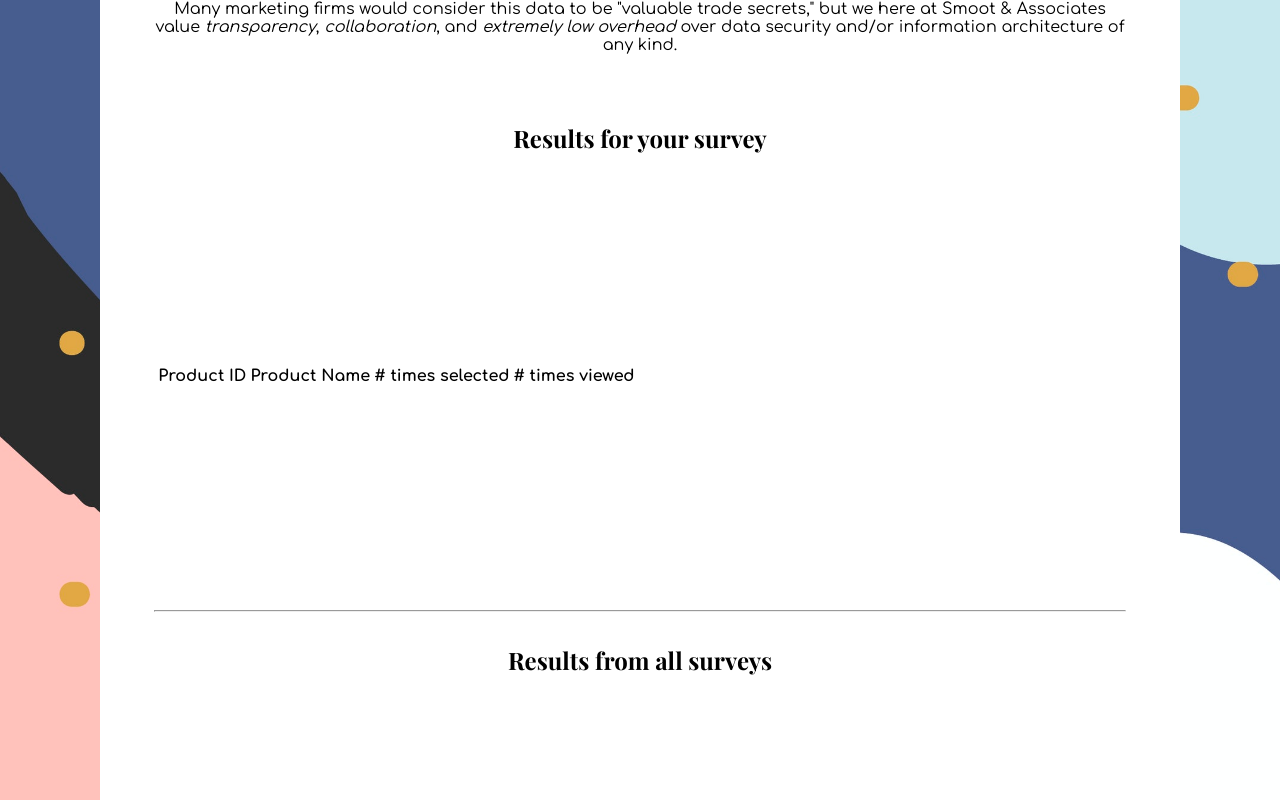
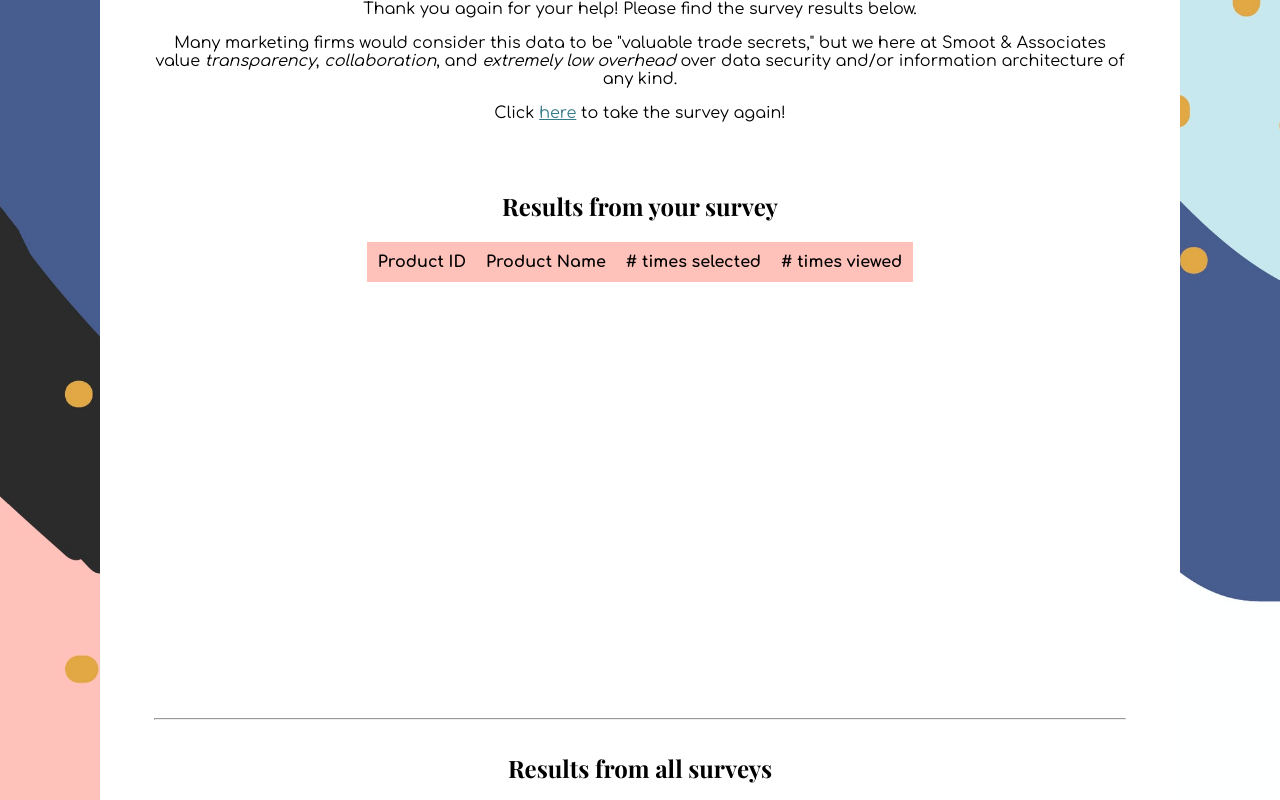
Before and after one commit to smooto/gift-shop-lab, a plain HTML site: page results.html in a window 1280 px wide. Shown: the part 196-996 px from the top of the page. Drawn offline with nearby package versions, Linux system fonts and the light colour scheme.

Commit message:
finalize stylistic minutiae

```diff
--- a/results.html
+++ b/results.html
@@ -17,12 +17,18 @@
         <header>
             <h1>Consumer Interest Survey</h1>
             <p>
+                Thank you again for your help! Please find the survey results below.
+            </p>
+            <p>
                 Many marketing firms would consider this data to be "valuable trade secrets," but we here at Smoot & Associates value <em>transparency</em>, <em>collaboration</em>, and <em>extremely low overhead</em> over data security and/or information architecture of any kind.
+            </p>
+            <p>
+                Click <a href="/">here</a> to take the survey again!
             </p>
         </header>
 
         <main>
-            <h2>Results for your survey</h2>
+            <h2>Results from your survey</h2>
             <section id="this-session" class="viz-section">
 
                 <table>
--- a/scripts/data-viz.js
+++ b/scripts/data-viz.js
@@ -33,7 +33,7 @@ export function createRadarChart(arrayOfResults, parentCanvas) {
     const viewsArray = arrayOfResults.map(result => result.views);
     const selectionsArray = arrayOfResults.map(result => result.selections);
 
-    Chart.defaults.global.defaultFontFamily= "Comfortaa";
+    Chart.defaults.global.defaultFontFamily = 'Comfortaa';
     const ctx = parentCanvas.getContext('2d');
     new Chart(ctx, {
         type: 'radar',
--- a/styles/data-viz-styles.css
+++ b/styles/data-viz-styles.css
@@ -9,3 +9,16 @@
     height: 50%;
     width: 50%;
 }
+
+table {
+    border-collapse: collapse;
+    border: 1px solid #ffc2bb;
+}
+
+thead {
+    background-color: #ffc2bb;
+}
+
+th, td {
+    padding: 10px;
+}
```
Also changed, not shown: scripts/render-elements.js (+4 -4 lines).
